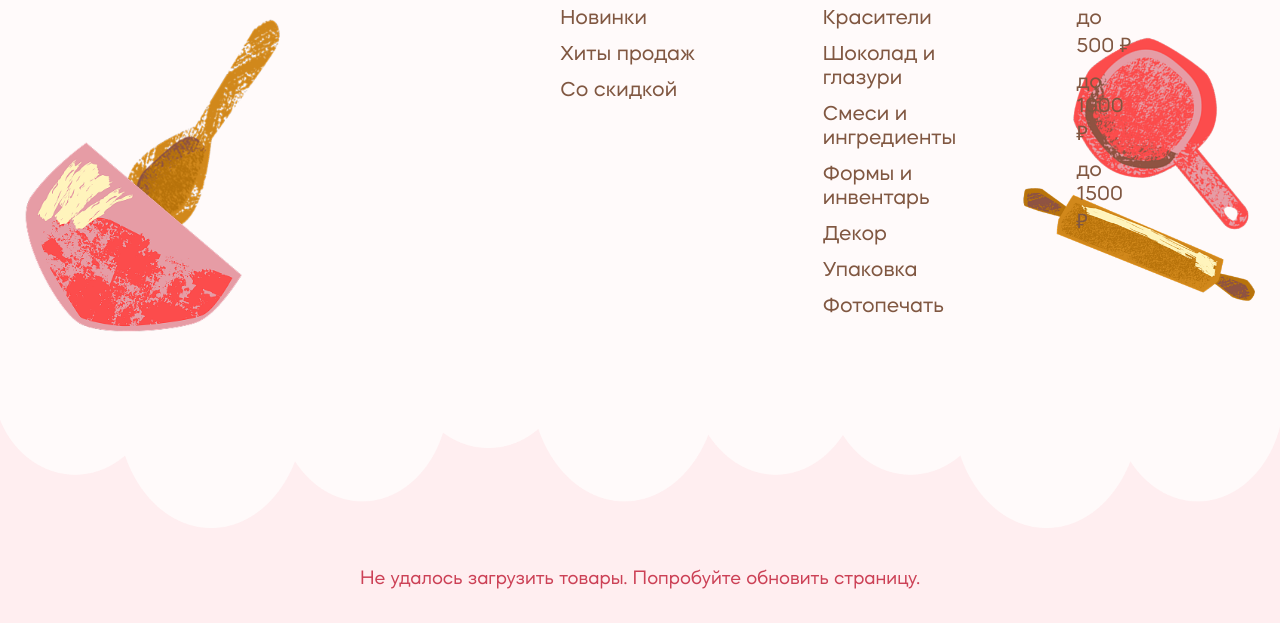
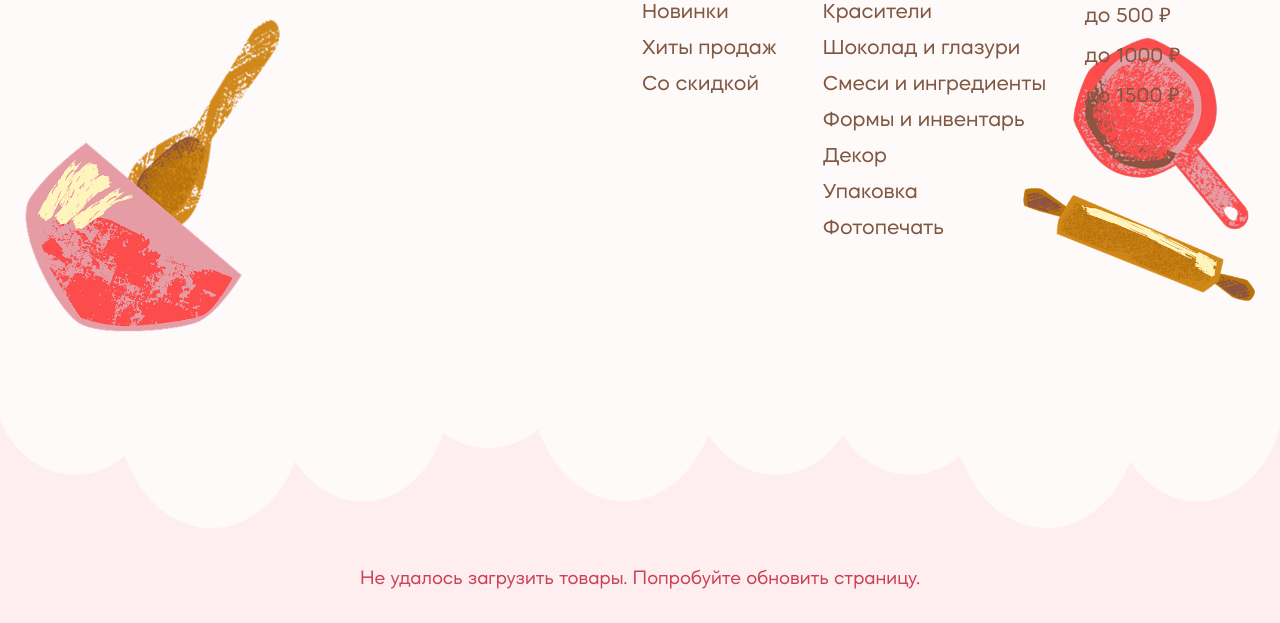
Before and after one commit to The-team-of-ADM-Nastya-Semyon-Vadim/frontend, a website: page catalog.html in a window 1280 px wide. Shown: the part 245-868 px from the top of the page. Drawn offline with nearby package versions, Linux system fonts and the light colour scheme; no server answers; files whose address does not match are found by name.

Commit message:
Мелкие изменения в каталоге

```diff
--- a/catalog.html
+++ b/catalog.html
@@ -50,7 +50,7 @@
 
             <div class="catalog-top-content">
 
-                <h2 style="margin-right: 20%;">Каталог</h2>
+                <h2 class="catalog-top-title">Каталог</h2>
 
                 <div class="catalog-filters" id="catalog-filters">
 
--- a/style.css
+++ b/style.css
@@ -596,11 +596,23 @@ h4{
 }
 
 .catalog-filters{
-    display:flex;
-    gap:120px;
-    margin-bottom:80px;
-    grid-area:1/1;
-    z-index:2;
+    display: flex;
+    flex-direction: row;
+    flex-wrap: nowrap;
+    align-items: flex-start;
+    gap: clamp(1.25rem, 3vw, 3rem);
+    width: 100%;
+    max-width: 100%;
+    box-sizing: border-box;
+    /* Три столбца от ~середины контентной зоны, с отступом от правого края */
+    padding-right: clamp(16px, 3vw, 48px);
+    margin-bottom: 80px;
+    margin-left: 0;
+    overflow-x: auto;
+    overflow-y: visible;
+    -webkit-overflow-scrolling: touch;
+    scrollbar-width: thin;
+    z-index: 2;
 }
 
 .catalog-top-inner{
@@ -626,24 +638,41 @@ h4{
 .catalog-top-container{
     grid-area: 1/1;
     z-index: 5;
-    max-width:1620px;
+    width: 100%;
+    max-width: 1620px;
     margin: 96px auto;
+    padding: 0 clamp(16px, 4vw, 48px);
+    box-sizing: border-box;
 }
 
 .catalog-top-content{
     display: flex;
-    justify-content: space-between;
+    flex-direction: row;
+    align-items: stretch;
+    width: 100%;
+    max-width: 100%;
+    box-sizing: border-box;
+    gap: clamp(1rem, 2vw, 1.5rem);
+}
+
+.catalog-top-title{
+    margin: 0;
+    width: 100%;
 }
 
 .filter{
-    display:flex;
-    flex-direction:column;
-    gap:12px;
+    display: flex;
+    flex-direction: column;
+    align-items: flex-start;
+    gap: 10px;
+    flex: 0 0 auto;
+    min-width: min-content;
 }
 
 .filter h3{
     color:#F28AA1;
-    margin-bottom:10px;
+    margin: 0 0 6px 0;
+    white-space: nowrap;
 }
 
 .catalog-grid{
@@ -670,11 +699,16 @@ h4{
 .catalog-filter-list{
     display: flex;
     flex-direction: column;
+    flex-wrap: nowrap;
+    align-items: flex-start;
     gap: 12px;
+    width: max-content;
+    max-width: 100%;
 }
 .catalog-filter-btn{
     display: block;
-    width: 100%;
+    width: max-content;
+    max-width: 100%;
     padding: 0;
     margin: 0;
     border: none;
@@ -687,6 +721,8 @@ h4{
     cursor: pointer;
     font-weight: 400;
     transition: font-weight 0.15s ease;
+    white-space: nowrap;
+    flex-shrink: 0;
 }
 .catalog-filter-btn:hover{
     color: #805741;
@@ -838,6 +874,15 @@ h4{
         flex: 1 1 100%;
     }
 
+    .catalog-top-container{
+        margin: 48px auto 64px;
+        padding: 0 16px;
+    }
+    .catalog-filters{
+        padding-left: 16px;
+        padding-right: 16px;
+    }
+
     .catalog-grid{
         grid-template-columns: repeat(2, 1fr);
         gap: 24px;
```
Also changed, not shown: index.html (+13 -32 lines).
